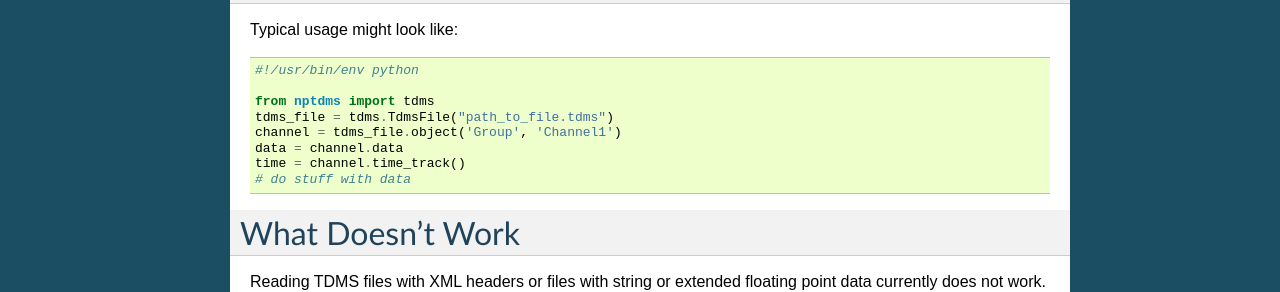
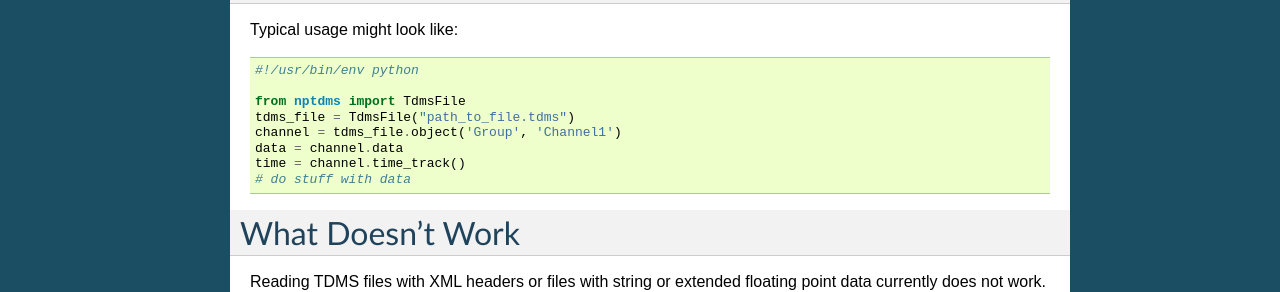
Before and after one commit to adamreeve/npTDMS, a Sphinx documentation site: the page built from docs/index.rst, in a window 1280 px wide. Shown: the part 472-764 px from the top of the page. Built offline with Sphinx 7.4.7, drawn with Linux system fonts in a browser that asks for light colours.

Commit message:
Export public objects in nptdms module
Makes it a bit simpler to import

```diff
--- a/README.rst
+++ b/README.rst
@@ -9,8 +9,8 @@
 
     #!/usr/bin/env python
 
-    from nptdms import tdms
-    tdms_file = tdms.TdmsFile("path_to_file.tdms")
+    from nptdms import TdmsFile
+    tdms_file = TdmsFile("path_to_file.tdms")
     channel = tdms_file.object('Group', 'Channel1')
     data = channel.data
     time = channel.time_track()
--- a/docs/index.rst
+++ b/docs/index.rst
@@ -29,8 +29,8 @@
 
     #!/usr/bin/env python
 
-    from nptdms import tdms
-    tdms_file = tdms.TdmsFile("path_to_file.tdms")
+    from nptdms import TdmsFile
+    tdms_file = TdmsFile("path_to_file.tdms")
     channel = tdms_file.object('Group', 'Channel1')
     data = channel.data
     time = channel.time_track()
--- a/nptdms/__init__.py
+++ b/nptdms/__init__.py
@@ -0,0 +1,4 @@
+"""Module for reading binary TDMS files produced by LabView"""
+
+# Export public objects
+from nptdms.tdms import TdmsFile, TdmsObject
```
